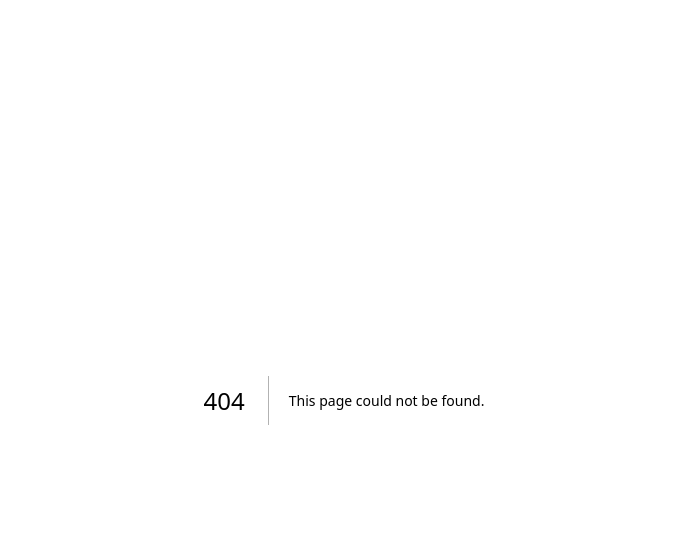
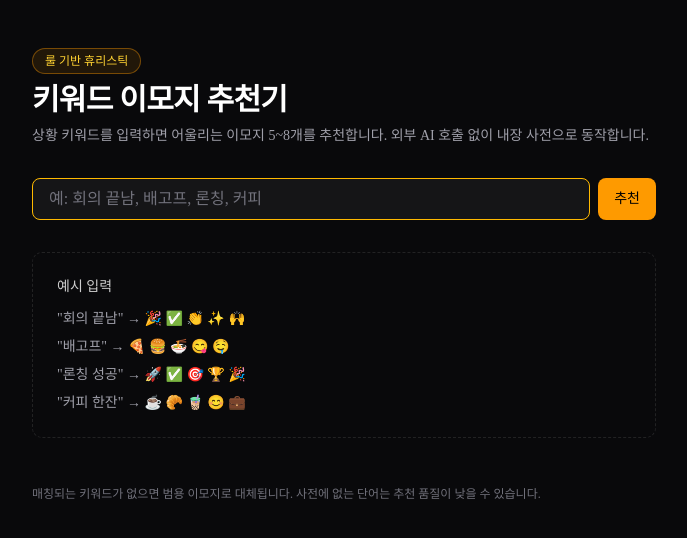
Before and after one commit to KIMTAEKJU/supercent-hub, a Next.js app: page /tools/req_2fe42fd3-061f-4094-8011-3be5c92dd262 in a window 1280 px wide. Before the commit this address had no page. Shown: the top 538 px of the page, without its empty margins (296-983 px from the left). Built offline with nearby package versions, Linux system fonts and the light colour scheme.

Commit message:
feat: prototype req_2fe42fd3-061f-4094-8011-3be5c92dd262

```diff
--- /dev/null
+++ b/src/app/tools/req_2fe42fd3-061f-4094-8011-3be5c92dd262/page.tsx
@@ -0,0 +1,153 @@
+export const dynamic = 'force-dynamic'
+
+type Entry = { keys: string[]; emojis: string[] }
+
+const DB: Entry[] = [
+  { keys: ['회의', '미팅', 'meeting'], emojis: ['💼', '🗓️', '📊', '🤝', '📝'] },
+  { keys: ['끝남', '완료', '종료', '끝', 'done', 'finish', 'complete'], emojis: ['🎉', '✅', '👏', '✨', '🙌'] },
+  { keys: ['배고', '점심', '저녁', '밥', '식사', 'lunch', 'dinner', 'food', 'hungry'], emojis: ['🍕', '🍔', '🍜', '😋', '🤤', '🍱', '🍗'] },
+  { keys: ['커피', 'coffee', '아침'], emojis: ['☕', '🥐', '🧋', '😊', '💼'] },
+  { keys: ['행복', '기쁨', '좋아', 'happy', 'joy', 'good', 'great'], emojis: ['😊', '😁', '🥰', '💖', '🎉'] },
+  { keys: ['슬픔', '울', '안타', 'sad', 'cry'], emojis: ['😢', '😭', '💔', '🥺', '😔'] },
+  { keys: ['사랑', 'love'], emojis: ['❤️', '😍', '🥰', '💕', '💖'] },
+  { keys: ['화남', '열받', '빡', 'angry', 'mad'], emojis: ['😠', '😤', '🔥', '💢', '😡'] },
+  { keys: ['놀람', '깜짝', 'surprise', 'shock', 'wow'], emojis: ['😮', '😱', '🤯', '😳', '🤭'] },
+  { keys: ['피곤', '졸', 'tired', 'sleep'], emojis: ['😴', '🥱', '💤', '😪', '☕'] },
+  { keys: ['축하', '파티', 'celebration', 'party'], emojis: ['🎉', '🎊', '🥳', '🍾', '🎂'] },
+  { keys: ['감사', '고마', 'thanks', 'thank'], emojis: ['🙏', '💖', '😊', '🤗', '✨'] },
+  { keys: ['응원', '파이팅', '화이팅', 'cheer', 'fighting'], emojis: ['💪', '🙌', '🔥', '🏆', '🚀'] },
+  { keys: ['성공', 'success', 'win', 'achieve'], emojis: ['✅', '🎯', '🏆', '🎉', '👏'] },
+  { keys: ['실패', '에러', 'fail', 'error'], emojis: ['❌', '🚫', '😫', '💥', '🛠️'] },
+  { keys: ['일', '업무', '회사', 'work', 'office'], emojis: ['💼', '📊', '📈', '💻', '🧑‍💼'] },
+  { keys: ['코드', '코딩', '프로그래', 'code', 'dev'], emojis: ['💻', '⌨️', '🖥️', '🐛', '🚀'] },
+  { keys: ['버그', '디버', 'debug', 'bug'], emojis: ['🐛', '🔧', '🛠️', '😫', '🚨'] },
+  { keys: ['맑음', '날씨', 'sunny', 'weather'], emojis: ['☀️', '🌤️', '🌈', '😎', '🌻'] },
+  { keys: ['비 ', '비옴', 'rain'], emojis: ['🌧️', '☔', '💧', '🌂', '⚡'] },
+  { keys: ['눈옴', '눈 ', 'snow'], emojis: ['❄️', '⛄', '🌨️', '🎿', '🧊'] },
+  { keys: ['여행', 'trip', 'travel', 'vacation'], emojis: ['✈️', '🌍', '🏖️', '🗺️', '🧳'] },
+  { keys: ['생일', 'birthday'], emojis: ['🎂', '🎁', '🎉', '🥳', '🎊'] },
+  { keys: ['아이디어', '생각', 'idea', 'think'], emojis: ['💡', '🧠', '✨', '💭', '🤔'] },
+  { keys: ['공부', '집중', '학습', 'study', 'focus'], emojis: ['📚', '🎯', '💪', '✏️', '🧠'] },
+  { keys: ['운동', '헬스', 'workout', 'exercise'], emojis: ['💪', '🏃', '🏋️', '🤸', '🔥'] },
+  { keys: ['출근', '퇴근', 'commute'], emojis: ['🚇', '🚗', '🏢', '☕', '😮‍💨'] },
+  { keys: ['휴가', '주말', 'weekend', 'holiday'], emojis: ['🏖️', '🌴', '😎', '🍹', '✨'] },
+  { keys: ['질문', '문의', 'question', 'ask'], emojis: ['❓', '🤔', '💬', '🙋', '📝'] },
+  { keys: ['확인', '체크', 'check', 'ok'], emojis: ['✅', '👍', '👀', '🔍', '🆗'] },
+  { keys: ['동의', '찬성', 'agree'], emojis: ['👍', '💯', '🙆', '✅', '🤝'] },
+  { keys: ['반대', '거절', 'disagree'], emojis: ['👎', '🙅', '❌', '😤', '🚫'] },
+  { keys: ['아프', '병원', 'sick', 'ill'], emojis: ['🤒', '🤧', '🏥', '💊', '🤕'] },
+  { keys: ['돈', '머니', '급여', 'money', 'salary'], emojis: ['💰', '💵', '💸', '🤑', '📈'] },
+  { keys: ['급해', 'urgent', 'hurry', 'asap'], emojis: ['⚡', '🏃', '🚨', '⏰', '🔥'] },
+  { keys: ['론칭', '출시', '배포', 'launch', 'release', 'deploy', 'ship'], emojis: ['🚀', '🎉', '📦', '✨', '🎯'] },
+  { keys: ['회식', '술', '맥주', 'drink', 'beer'], emojis: ['🍻', '🍺', '🥂', '🍷', '🎉'] },
+  { keys: ['미안', '죄송', 'sorry'], emojis: ['🙇', '😔', '🥺', '💦', '🙏'] },
+  { keys: ['환영', 'welcome'], emojis: ['👋', '🤗', '🎉', '🙌', '✨'] },
+]
+
+const FALLBACK = ['🙂', '👍', '✨', '💬', '🤔', '🫡', '😊', '👀']
+
+function recommend(query: string): string[] {
+  const lower = ' ' + query.toLowerCase() + ' '
+  const scored: { e: string; w: number }[] = []
+  const seen = new Set<string>()
+  DB.forEach((entry, entryIdx) => {
+    let hits = 0
+    for (const k of entry.keys) {
+      if (lower.includes(k.toLowerCase())) hits += 1
+    }
+    if (hits === 0) return
+    entry.emojis.forEach((e, emojiIdx) => {
+      if (seen.has(e)) return
+      seen.add(e)
+      scored.push({ e, w: hits * 100 - emojiIdx - entryIdx * 0.001 })
+    })
+  })
+  scored.sort((a, b) => b.w - a.w)
+  const top = scored.slice(0, 8).map((s) => s.e)
+  for (const e of FALLBACK) {
+    if (top.length >= 5) break
+    if (!seen.has(e)) {
+      seen.add(e)
+      top.push(e)
+    }
+  }
+  return top
+}
+
+export default async function Page({
+  searchParams,
+}: {
+  searchParams: Promise<{ q?: string }>
+}) {
+  const sp = await searchParams
+  const query = (sp.q ?? '').trim()
+  const results = query ? recommend(query) : []
+
+  return (
+    <div className="min-h-screen bg-zinc-950 text-white">
+      <main className="mx-auto max-w-2xl px-6 py-12">
+        <header className="mb-8">
+          <div className="mb-2 inline-flex items-center gap-2 rounded-full border border-amber-500/40 bg-amber-500/10 px-3 py-1 text-xs font-medium text-amber-300">
+            룰 기반 휴리스틱
+          </div>
+          <h1 className="text-3xl font-semibold tracking-tight">키워드 이모지 추천기</h1>
+          <p className="mt-2 text-sm text-zinc-400">
+            상황 키워드를 입력하면 어울리는 이모지 5~8개를 추천합니다. 외부 AI 호출 없이 내장 사전으로 동작합니다.
+          </p>
+        </header>
+
+        <form method="get" className="mb-8 flex gap-2">
+          <input
+            type="text"
+            name="q"
+            defaultValue={query}
+            placeholder="예: 회의 끝남, 배고프, 론칭, 커피"
+            className="flex-1 rounded-md border border-white/15 bg-white/5 px-4 py-2 text-base text-white placeholder:text-zinc-500 focus:border-amber-400 focus:outline-none"
+            autoFocus
+          />
+          <button
+            type="submit"
+            className="rounded-md bg-amber-500 px-4 py-2 text-sm font-medium text-black transition-colors hover:bg-amber-400"
+          >
+            추천
+          </button>
+        </form>
+
+        {query && (
+          <section className="rounded-lg border border-white/10 bg-white/5 p-6">
+            <div className="mb-2 text-xs uppercase tracking-wider text-white/50">
+              &quot;{query}&quot; 추천 이모지
+            </div>
+            <div className="flex flex-wrap gap-3 text-4xl leading-none">
+              {results.map((e, i) => (
+                <span key={`${e}-${i}`} title={e} className="select-all">
+                  {e}
+                </span>
+              ))}
+            </div>
+            <div className="mt-4 break-all text-xs text-zinc-400">
+              복사용: <code className="text-zinc-200">{results.join(' ')}</code>
+            </div>
+          </section>
+        )}
+
+        {!query && (
+          <section className="rounded-lg border border-dashed border-white/10 p-6 text-sm text-zinc-400">
+            <div className="mb-3 font-medium text-white/80">예시 입력</div>
+            <ul className="space-y-2">
+              <li>&quot;회의 끝남&quot; → 🎉 ✅ 👏 ✨ 🙌</li>
+              <li>&quot;배고프&quot; → 🍕 🍔 🍜 😋 🤤</li>
+              <li>&quot;론칭 성공&quot; → 🚀 ✅ 🎯 🏆 🎉</li>
+              <li>&quot;커피 한잔&quot; → ☕ 🥐 🧋 😊 💼</li>
+            </ul>
+          </section>
+        )}
+
+        <footer className="mt-12 text-xs text-zinc-500">
+          매칭되는 키워드가 없으면 범용 이모지로 대체됩니다. 사전에 없는 단어는
+          추천 품질이 낮을 수 있습니다.
+        </footer>
+      </main>
+    </div>
+  )
+}
```
